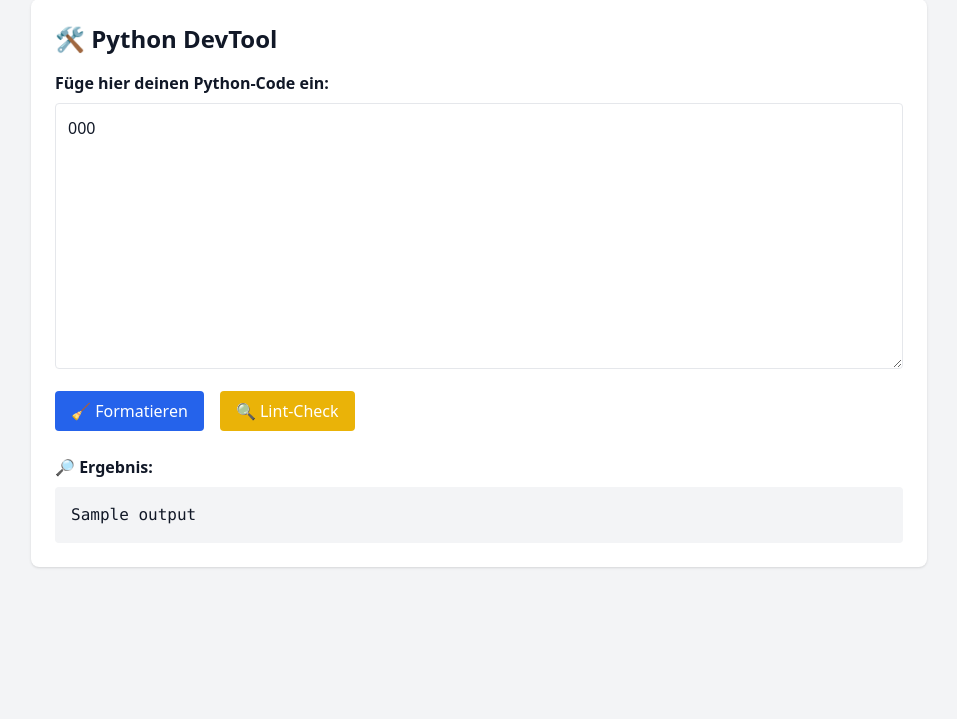
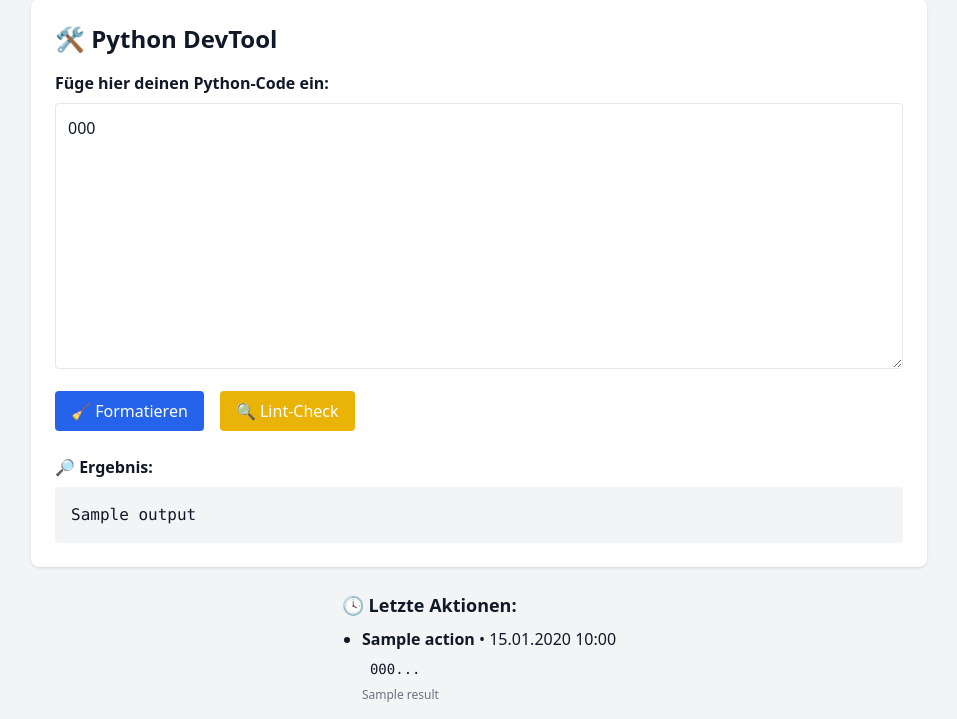
Before and after one commit to aelmajdoubi/devtool-app, a FastAPI app: template app/templates/tool.html in a window 1280 px wide. Shown: the part 101-820 px from the top of the page, without its empty margins (161-1118 px from the left). Before the commit the page ends 669 px from the top, so only its background shows below. Run offline with FastAPI, Linux system fonts and the light colour scheme; the template is opened without the code that fills it: most values are stand-ins (such as "Sample title", 1, 10 or a date in 2020); some libraries are stand-ins or nearby versions.

```diff
--- a/app/templates/tool.html
+++ b/app/templates/tool.html
@@ -53,3 +53,18 @@
     </script>
 </body>
 </html>
+{% if history %}
+    <div class="mt-6">
+        <h2 class="text-lg font-bold mb-2">🕓 Letzte Aktionen:</h2>
+        <ul class="list-disc pl-5 space-y-2">
+            {% for entry in history %}
+                <li>
+                    <span class="font-semibold">{{ entry.action }}</span> •
+                    {{ entry.timestamp.strftime("%d.%m.%Y %H:%M") }} <br>
+                    <code class="block bg-gray-100 dark:bg-gray-800 p-2 rounded text-sm">{{ entry.code[:100] }}...</code>
+                    <div class="text-xs text-gray-500">{{ entry.result[:80] }}</div>
+                </li>
+            {% endfor %}
+        </ul>
+    </div>
+{% endif %}
```
